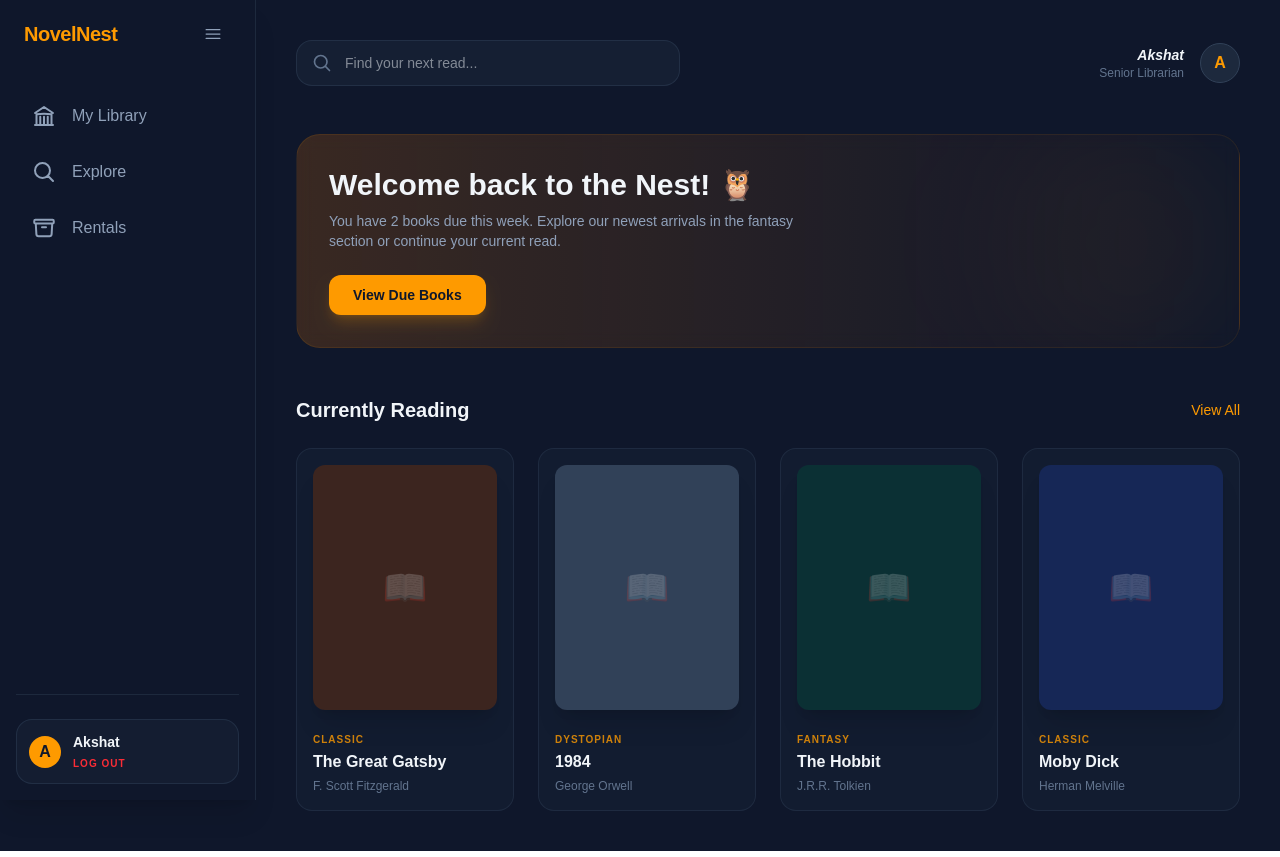
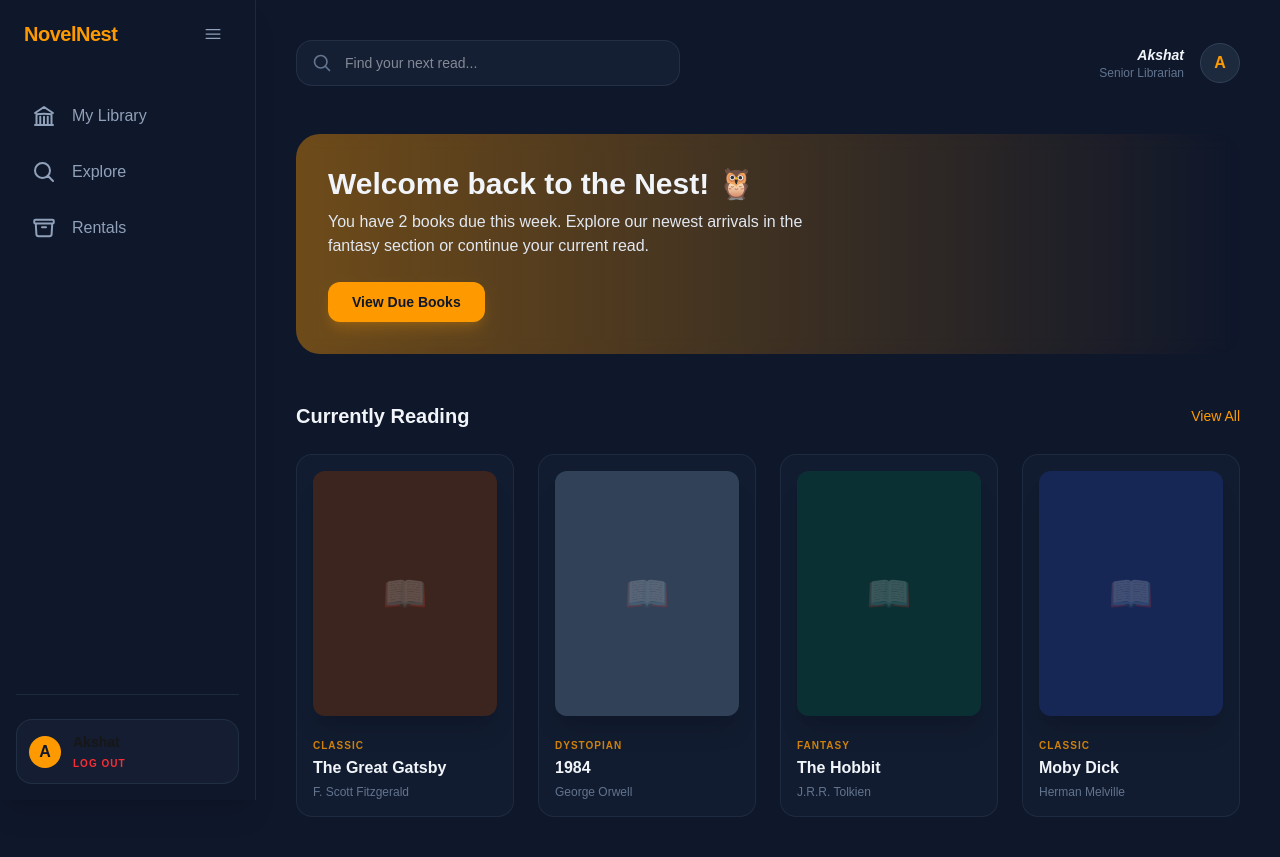
Before and after one commit to Akshat79-art/novelnest, a Next.js app: page /dashboard in a window 1280 px wide. Built offline with nearby package versions, Linux system fonts and the light colour scheme.

Commit message:
Fixed the sizing issues and made the banner more bright on dashboard. Added a layout for dynamic toggle

```diff
--- a/src/app/(main)/dashboard/page.tsx
+++ b/src/app/(main)/dashboard/page.tsx
@@ -17,10 +17,9 @@ export default function Dashboard() {
 
     return (
         <div className="min-h-screen bg-slate-900 text-slate-100 flex font-sans">
-            <Sidebar />
 
             {/* Main Content */}
-            <main className="ml-64 flex-1 p-10">
+            <main className="flex-1 p-10">
                 {/* Search & Profile */}
                 <header className="flex items-center justify-between mb-12">
                     <div className="relative w-96 group">
@@ -47,16 +46,14 @@ export default function Dashboard() {
 
                 {/* Hero / Welcome */}
                 <section className="mb-12">
-                    <div className="bg-gradient-to-r from-amber-600/20 to-transparent border border-amber-500/10 rounded-3xl p-8 backdrop-blur-sm relative overflow-hidden">
+                    <div className="bg-gradient-to-r from-amber-500/40 to-transparent rounded-3xl p-8 backdrop-blur-sm relative overflow-hidden">
                         <div className="relative z-10">
                             <h2 className="text-3xl font-bold mb-2">Welcome back to the Nest! 🦉</h2>
-                            <p className="text-slate-400 max-w-lg mb-6 text-sm">You have 2 books due this week. Explore our newest arrivals in the fantasy section or continue your current read.</p>
+                            <p className="text-slate-200 max-w-lg mb-6 text-md">You have 2 books due this week. Explore our newest arrivals in the fantasy section or continue your current read.</p>
                             <button className="bg-amber-500 text-slate-900 px-6 py-2.5 rounded-xl font-bold text-sm shadow-lg shadow-amber-500/20 hover:scale-105 transition-transform">
                                 View Due Books
                             </button>
                         </div>
-                        {/* Decorative Book Shape */}
-                        <div className="absolute right-[-20px] top-[-20px] w-64 h-64 bg-amber-500/5 rounded-full blur-3xl"></div>
                     </div>
                 </section>
 
--- /dev/null
+++ b/src/app/(main)/layout.tsx
@@ -0,0 +1,21 @@
+"use client"
+
+import React, { useState } from 'react';
+import Sidebar from '@/components/layout/sidebar';
+
+export default function AppLayout({ children }: { children: React.ReactNode }) {
+    const [isCollapsed, setIsCollapsed] = useState(false);
+
+    return (
+        <div className="flex bg-slate-900 min-h-screen">
+            <Sidebar
+                isCollapsed={isCollapsed}
+                onToggle={() => setIsCollapsed(!isCollapsed)}
+            />
+
+            <main className={`flex-1 transition-all duration-300 ${isCollapsed ? 'pl-20' : 'pl-64'}`}>
+                {children}
+            </main>
+        </div>
+    );
+}
--- a/src/components/layout/sidebar.tsx
+++ b/src/components/layout/sidebar.tsx
@@ -1,7 +1,12 @@
 "use client"
 
-import React, { useState } from 'react';
+import React from 'react';
 import Link from 'next/link';
+
+interface SidebarProps {
+    isCollapsed: boolean;
+    onToggle: () => void;
+}
 
 const navItems = [
     { id: 'library', label: 'My Library', path: '/dashboard', icon: <path strokeLinecap="round" strokeLinejoin="round" d="M12 21v-8.25M15.75 21v-8.25M8.25 21v-8.25M3 9l9-6 9 6m-1.5 12V10.332A48.36 48.36 0 0 0 12 9.75c-2.551 0-5.056.2-7.5.582V21M3 21h18" /> },
@@ -9,8 +14,7 @@ const navItems = [
     { id: 'rentals', label: 'Rentals', path: '/rentals', icon: <path strokeLinecap="round" strokeLinejoin="round" d="M20.25 7.5l-.625 10.632a2.25 2.25 0 01-2.247 2.118H6.622a2.25 2.25 0 01-2.247-2.118L3.75 7.5M10 11.25h4M3.375 7.5h17.25c.621 0 1.125-.504 1.125-1.125v-1.5c0-.621-.504-1.125-1.125-1.125H3.375c-.621 0-1.125.504-1.125 1.125v1.5c0 .621.504 1.125 1.125 1.125z" /> },
 ];
 
-export default function Sidebar() {
-    const [isCollapsed, setIsCollapsed] = useState(false);
+export default function Sidebar({ isCollapsed, onToggle }: SidebarProps) {
 
     return (
         <aside className={`${isCollapsed ? 'w-20' : 'w-64'} border-r border-slate-800 bg-slate-900 shadow-xl transition-all duration-300 flex flex-col p-4 fixed h-full z-50`}>
@@ -21,7 +25,7 @@ export default function Sidebar() {
                     <h1 className="text-xl font-bold text-amber-500 tracking-tight transition-opacity duration-300">NovelNest</h1>
                 )}
                 <button
-                    onClick={() => setIsCollapsed(!isCollapsed)}
+                    onClick={onToggle}
                     className="p-2 hover:bg-slate-800 rounded-lg text-slate-400 hover:text-amber-500 transition-colors"
                 >
                     <svg xmlns="http://www.w3.org/2000/svg" fill="none" viewBox="0 0 24 24" strokeWidth={1.5} stroke="currentColor" className="w-5 h-5">
```
